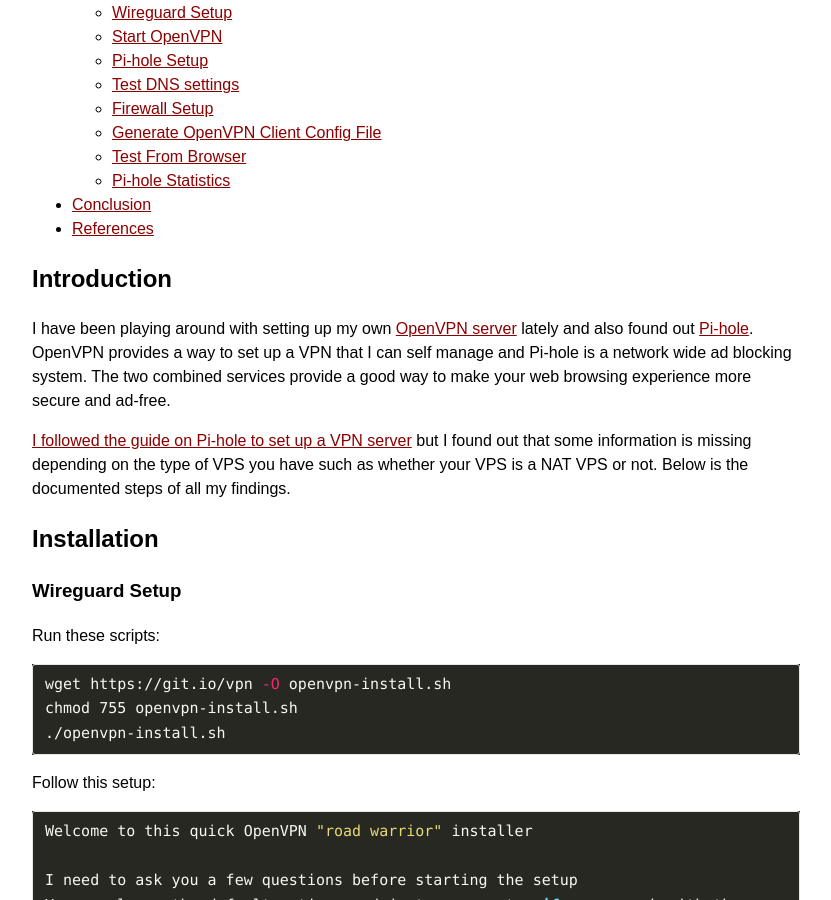
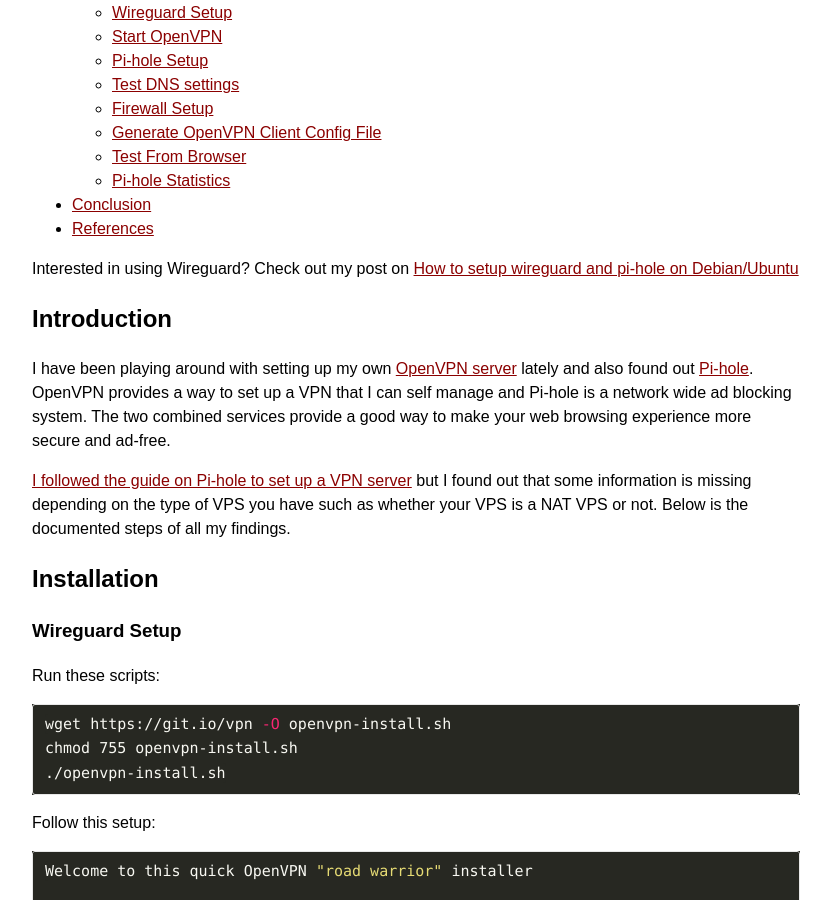
Before and after one commit to jasontthai/jasonthai.me, a Jekyll site: the page built from _posts/2019-08-25-how-to-host-openvpn-and-pi-hole-on-ubuntu-1804-vps.md, in a window 1280 px wide and 900 px high, scrolled down 375 px. Shown: the whole window, without its empty margins (224-1055 px from the left). Built offline with Jekyll 4.4.1, drawn with Linux system fonts in a browser that asks for light colours; our own code applies the rules of GitHub Pages for plain Markdown files; comment, search, counter and statistics services are not loaded; the table of contents is made by our own code.

Commit message:
update _posts/2019-08-25-how-to-host-openvpn-and-pi-hole-on-ubuntu-1804-vps.md

```diff
--- a/_posts/2019-08-25-how-to-host-openvpn-and-pi-hole-on-ubuntu-1804-vps.md
+++ b/_posts/2019-08-25-how-to-host-openvpn-and-pi-hole-on-ubuntu-1804-vps.md
@@ -5,6 +5,8 @@
 toc: true
 category: tech
 ---
+
+Interested in using Wireguard? Check out my post on [How to setup wireguard and pi-hole on Debian/Ubuntu]({{ site.url }}{% post_url 2020-05-01-how-to-setup-wireguard-pi-hole-on-debian-10-ubuntu-1804 %})
 
 ## Introduction
 I have been playing around with setting up my own [OpenVPN server](https://openvpn.net) lately and also found out [Pi-hole](https://pi-hole.net).  OpenVPN provides a way to set up a VPN that I can self manage and Pi-hole is a network wide ad blocking system. The two combined services provide a good way to make your web browsing experience more secure and ad-free.
```
